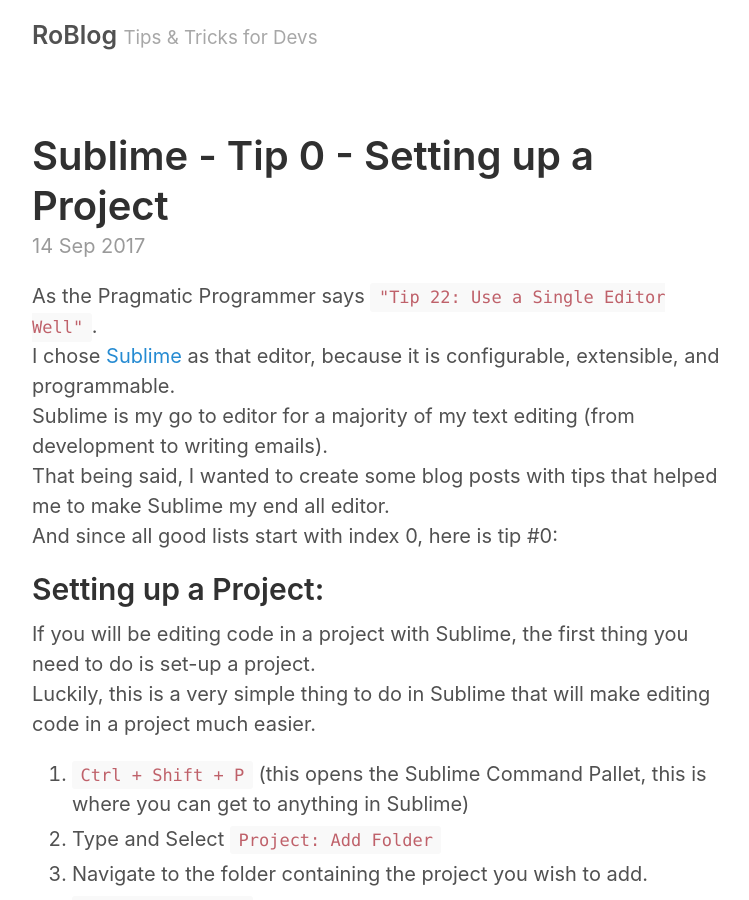
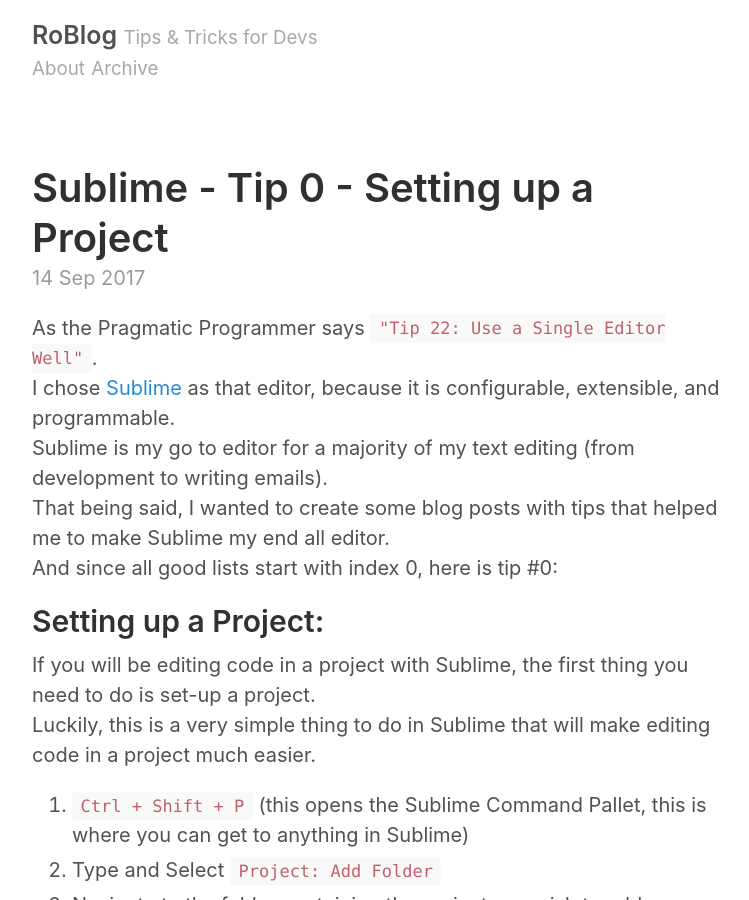
Before and after one commit to RobertDeSonier/RoBlog, a Jekyll site: the page built from index.html, in a window 1280 px wide and 900 px high. Shown: the whole window, without its empty margins (258-1007 px from the left). Built offline with Jekyll 4.4.1, drawn with Linux system fonts in a browser that asks for light colours; the list of posts is cut into pages by our own code.

Commit message:
Add links to the Archive and About pages to the default page
 - This will include links to Archive and About below the blog title

```diff
--- a/_config.yml
+++ b/_config.yml
@@ -30,3 +30,8 @@ github:
 plugins:
   - jekyll-paginate
   - jekyll-gist
+
+# Pages to Link
+pages_list:
+  About: '/about'
+  Archive: '/archive'
--- a/_layouts/default.html
+++ b/_layouts/default.html
@@ -10,6 +10,10 @@
         <h3 class="masthead-title">
           <a href="{{ site.baseurl }}/" title="Home">{{ site.title }}</a>
           <small>{{ site.tagline }}</small>
+          <br>
+          {% for page in site.pages_list %}
+            <small><a href="{{ page[1]  }}">{{ page[0] }}</a></small>
+          {% endfor %}
         </h3>
       </header>
 
```
